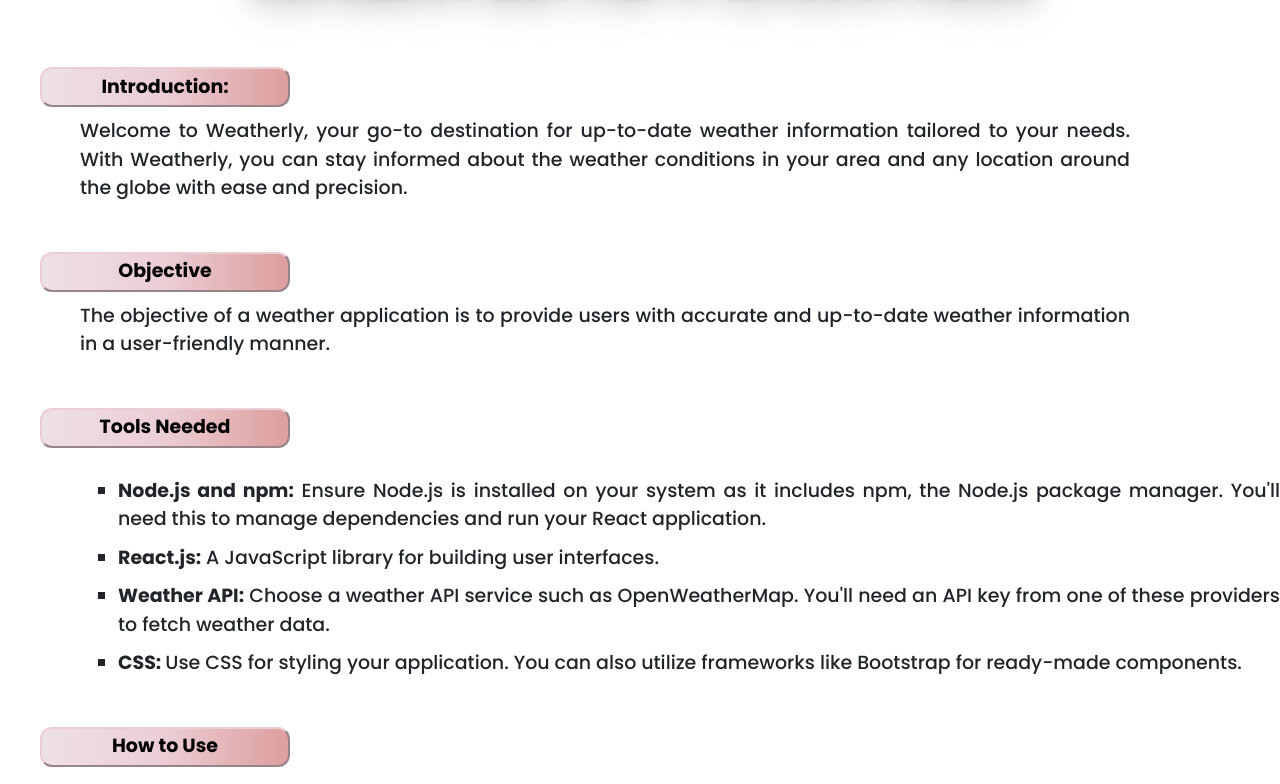
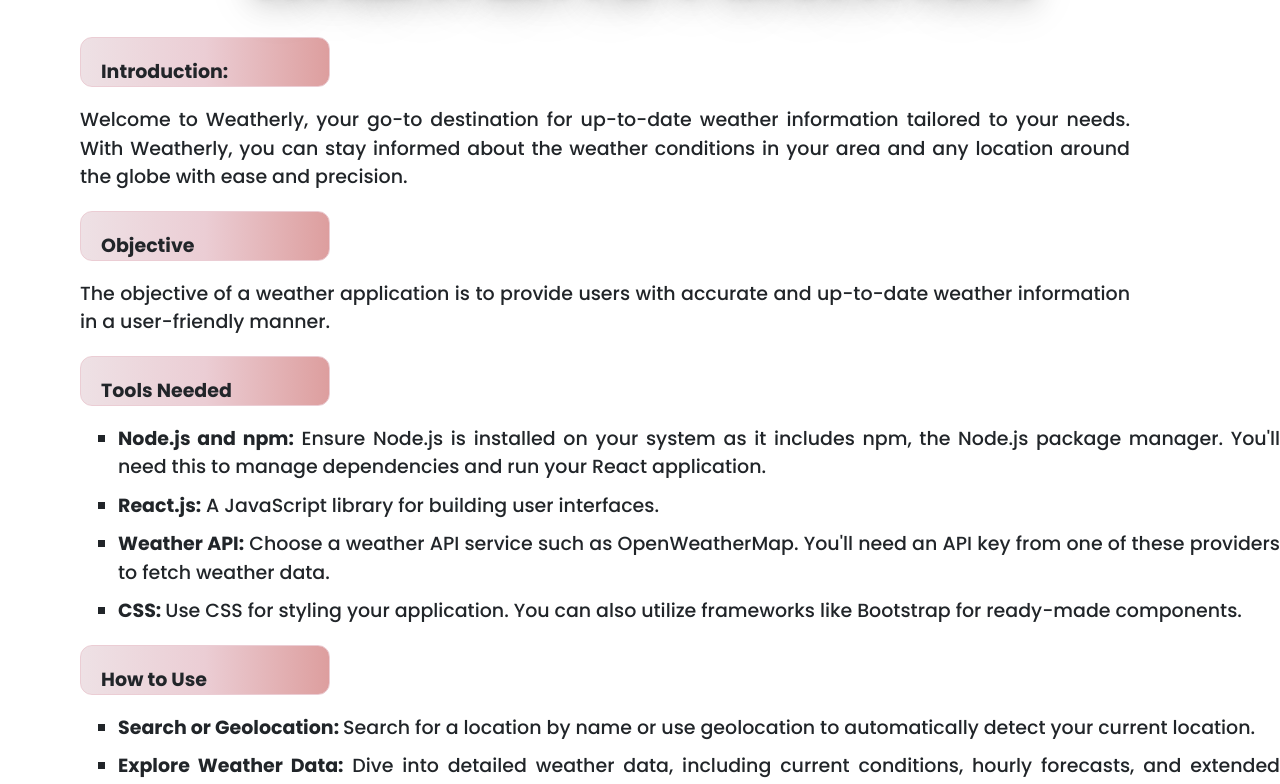
Before and after one commit to ThilagavathiChandrasekar/wheather-description, a plain HTML site: page index.html in a window 1280 px wide. Shown: the part 117-901 px from the top of the page. Drawn offline with Linux system fonts and the light colour scheme.

Commit message:
some msg

```diff
--- a/Style.css
+++ b/Style.css
@@ -47,6 +47,16 @@ button{
     border-color: #ebcdd4;
     margin-top: 30px;
     margin-bottom: 10px;
+}
+.heading{
+    width: 250px;
+    height: 50px;
+    font-weight: 700;
+    border: 1px solid;
+    padding: 20px;
+    background-image: linear-gradient(to right, #eee1e5, #ebcdd4,rgb(221, 158, 158));
+    border-color: #ebcdd4;
+    border-radius: 12px;
 }
 p{
     margin-left: 80px;
--- a/index.html
+++ b/index.html
@@ -5,7 +5,7 @@
     <script src="bootstrap.min.js"></script>
     <meta charset="UTF-8">
     <meta name="viewport" content="width=device-width, initial-scale=1.0">
-    <link rel="stylesheet" href="style.css">
+    <link rel="stylesheet" href="Style.css">
     <title>Whather Application</title>
 </head>
 <body>
@@ -15,22 +15,22 @@
         </div>
 
         <div class="desc">
-            <button class="description">Introduction:</button>
+            <p class="heading" class="description">Introduction:</p>
             <p class="description-content">
                 Welcome to Weatherly, your go-to destination for up-to-date weather information tailored to your needs. With Weatherly, you can stay informed about the weather conditions in your area and any location around the globe with ease and precision.
             </p>
         </div>
 
         <div class="desc">
-            <button class="description">Objective</button>
+            <p class="heading" class="description">Objective</p>
             <p class="description-content">
                 The objective of a weather application is to provide users with accurate and up-to-date weather information in a user-friendly manner.
             </p>
         </div>
 
         <div class="desc">
-            <button class="description">Tools Needed
-            </button>
+            <p class="heading" class="description">Tools Needed
+            </p>
             <p class="description-content">
                 <ul>
                     <li class="proce">
@@ -54,7 +54,7 @@
         </div>
 
         <div class="fea">
-            <button class="feature">How to Use</button>
+            <p class="heading" class="feature">How to Use</p>
             <ul class="feature-content">
                 <li><span>  Search or Geolocation:
                 </span>Search for a location by name or use geolocation to automatically detect your current location.</li>
@@ -66,7 +66,7 @@
         </div>
 
         <div class="cons">
-            <button class="conclusion">Conclusion</button>
+            <p class="heading" class="conclusion">Conclusion</p>
             <p class="conclusion-content">With Weatherly, you'll never be caught off guard by unpredictable weather conditions again. Whether you're planning your daily commute, a weekend getaway, or a special outdoor event, Weatherly empowers you with accurate and reliable weather information to make the most of every moment, rain or shine.
 
             </p>
```
